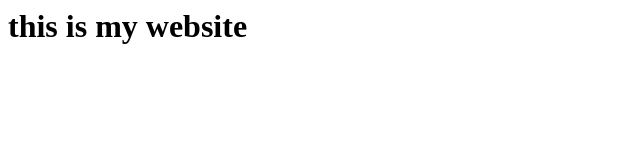
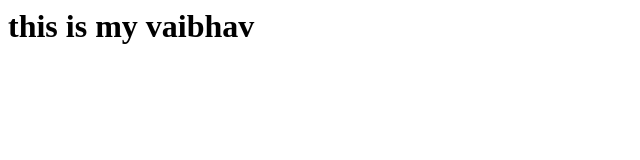
Before and after one commit to vebss123/website1, a plain HTML site: page index.html in a window 1280 px wide. Shown: the full height of the page, 0-640 px from the left. Drawn offline with Linux system fonts and the light colour scheme.

Commit message:
changed website

```diff
--- a/index.html
+++ b/index.html
@@ -1,6 +1,6 @@
 <html>
 <title>CI/CD pipeline by jenkins </title>
 <body>
-<h1>this is my website </h1>
+<h1>this is my vaibhav </h1>
 </body>
 </html>
```
